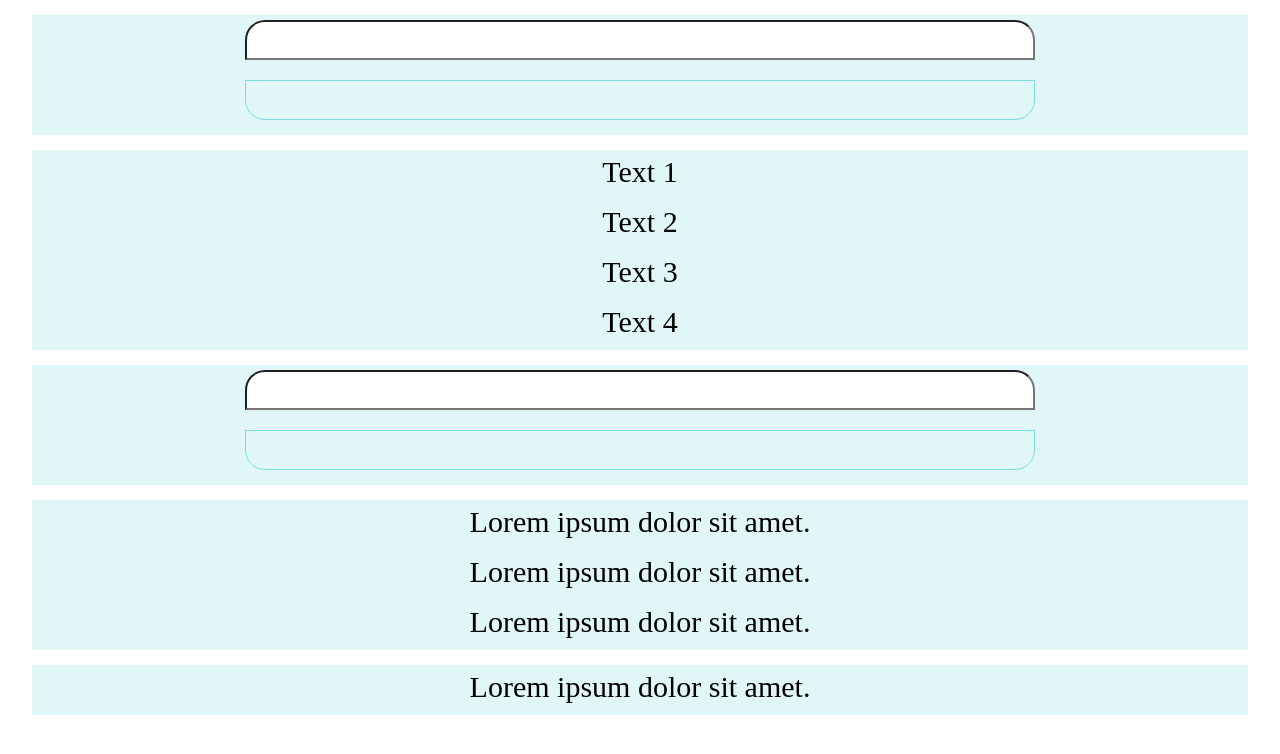
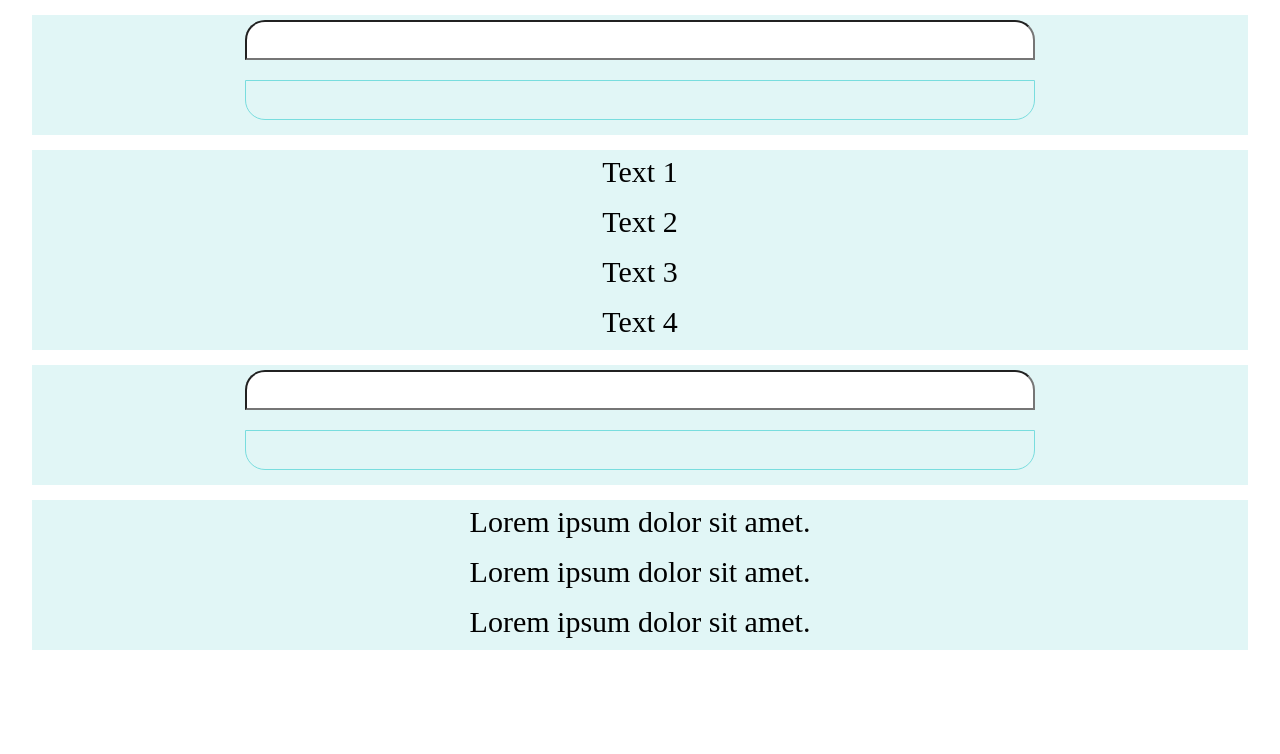
Before and after one commit to atenobi/if-js, a plain HTML site: page index.html in a window 1280 px wide. Drawn offline with Linux system fonts and the light colour scheme.

Commit message:
fixed double click

```diff
--- a/index.html
+++ b/index.html
@@ -28,9 +28,6 @@
         <p id="text2_lesson9" class="test_text text_l_9">Lorem ipsum dolor sit amet.</p>
         <p id="text3_lesson9" class="test_text text_l_9">Lorem ipsum dolor sit amet.</p>
     </div>
-    <div class="container">
-        <p id="text4_lesson9" class="test_text text_for_generator">Lorem ipsum dolor sit amet.</p>
-    </div>
 <script src="index.js"></script>
 </body>
 </html>
--- a/index.js
+++ b/index.js
@@ -499,7 +499,6 @@ const colors = {
 		let last = this.data.length;
 			if (this.current === undefined || this.current === last) {
 				this.current = 0;
-				return { done: false, }
 			}
 			if (this.current < last) {
 				return { done: false, value: this.data[this.current++], }
```
